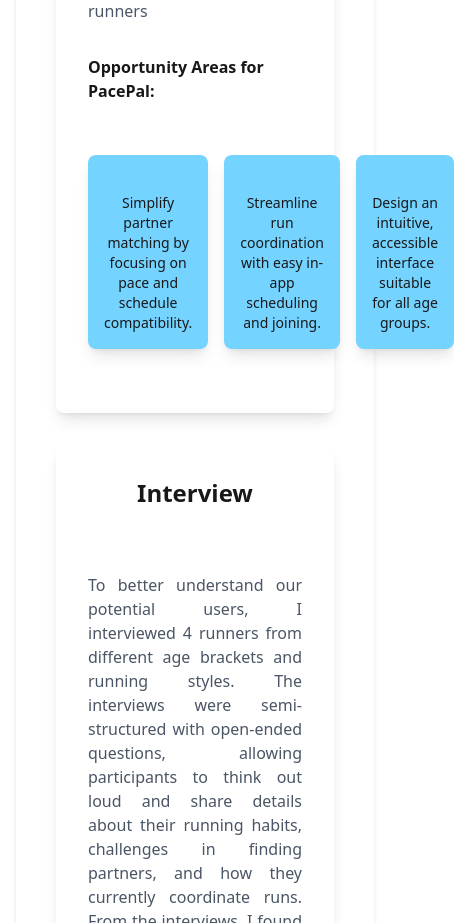
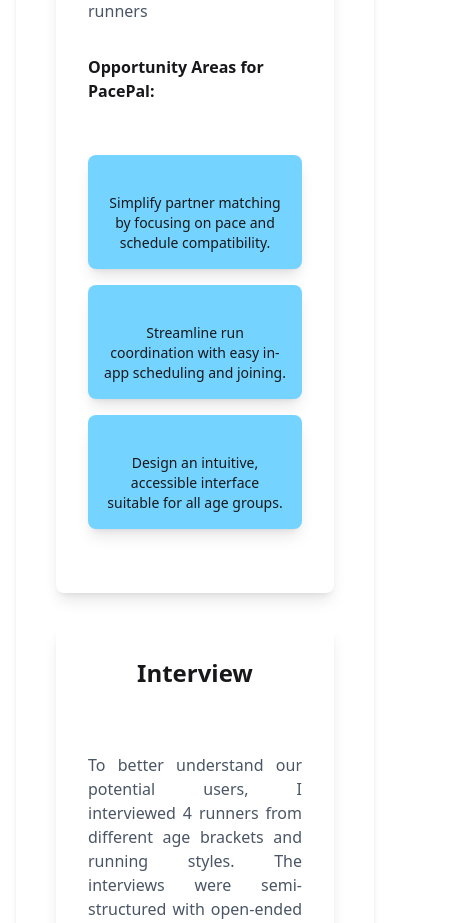
Before and after one commit to oniids13/pace-pal-portfolio-page, a React (Vite) app: page / in a window 390 px wide. Shown: the part 4200-5123 px from the top of the page, 454 px wide, since content can reach past the window. Built offline with nearby package versions, Linux system fonts and the light colour scheme; some icons are missing.

Commit message:
fix card icons to be responsive on mobile

```diff
--- a/src/components/body_content/Research.jsx
+++ b/src/components/body_content/Research.jsx
@@ -48,7 +48,7 @@ const Research = () => {
           <p className="text-base pb-5">
             <strong>Opportunity Areas for PacePal:</strong>
           </p>
-          <div className="flex justify-between gap-4 sm:px-6 lg:px-8 py-8">
+          <div className="flex flex-col sm:flex-row justify-between gap-4 sm:px-6 lg:px-8 py-8">
             <div className="bg-sky-300 p-4 rounded-lg shadow-lg flex flex-col items-center gap-2 flex-1">
               <HandshakeIcon fontSize="large" />
               <p className="text-sm text-center">
```
